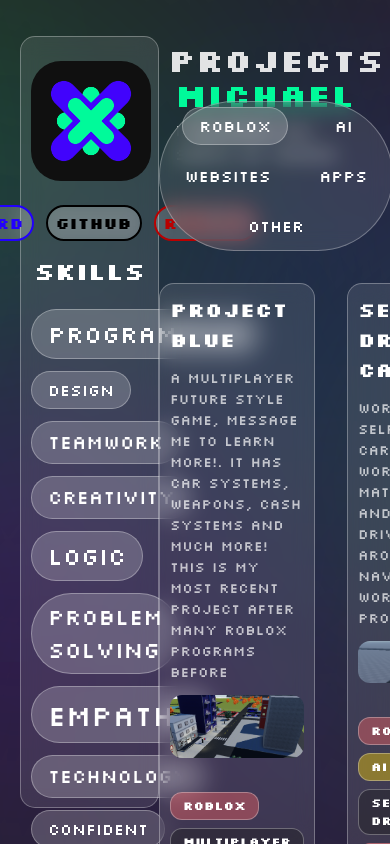
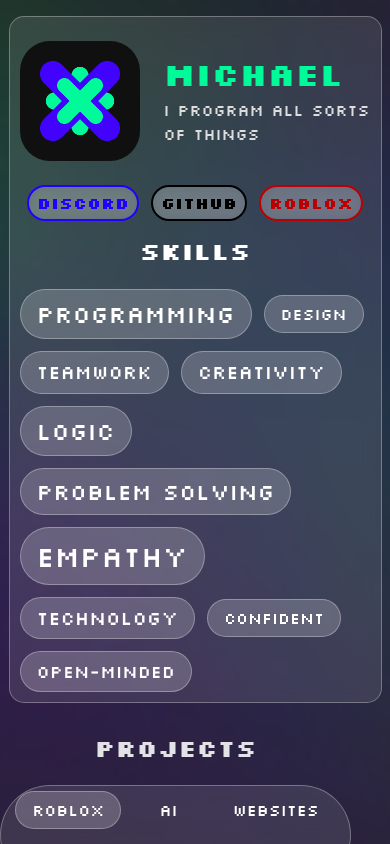
Before and after one commit to DaytimeDev/Portfolio, a React (Vite) app: page / in a window 390 px wide. Built offline with nearby package versions, Linux system fonts and the light colour scheme.

Commit message:
Add mobile optimization alert and adjust layout for mobile devices

```diff
--- a/src/App.jsx
+++ b/src/App.jsx
@@ -3,23 +3,26 @@
 import RightSide from "./Components/RightSide.jsx";
 
 function App() {
+    const isMobile = window.innerWidth < 600;
 
-  return (
-    <>
+    if (isMobile) {
+        alert("This website is not optimized for mobile devices. For the best experience, please visit on a desktop or laptop.");
+    }
+
+    return (
         <div style={{
             display: 'flex',
-            flexDirection: 'row',
+            flexDirection: isMobile ? 'column' : 'row',
             justifyContent: 'space-between',
             height: '100vh',
             width: '100vw',
             fontFamily: 'Silkscreen, sans-serif',
-            overflow: 'hidden',
+            overflow: isMobile ? 'auto' : 'hidden',
         }}>
-            <LeftSide />
-            <RightSide />
+            <LeftSide isMobile={isMobile}/>
+            <RightSide isMobile={isMobile}/>
         </div>
-    </>
-  )
+    );
 }
 
-export default App
+export default App;
```
